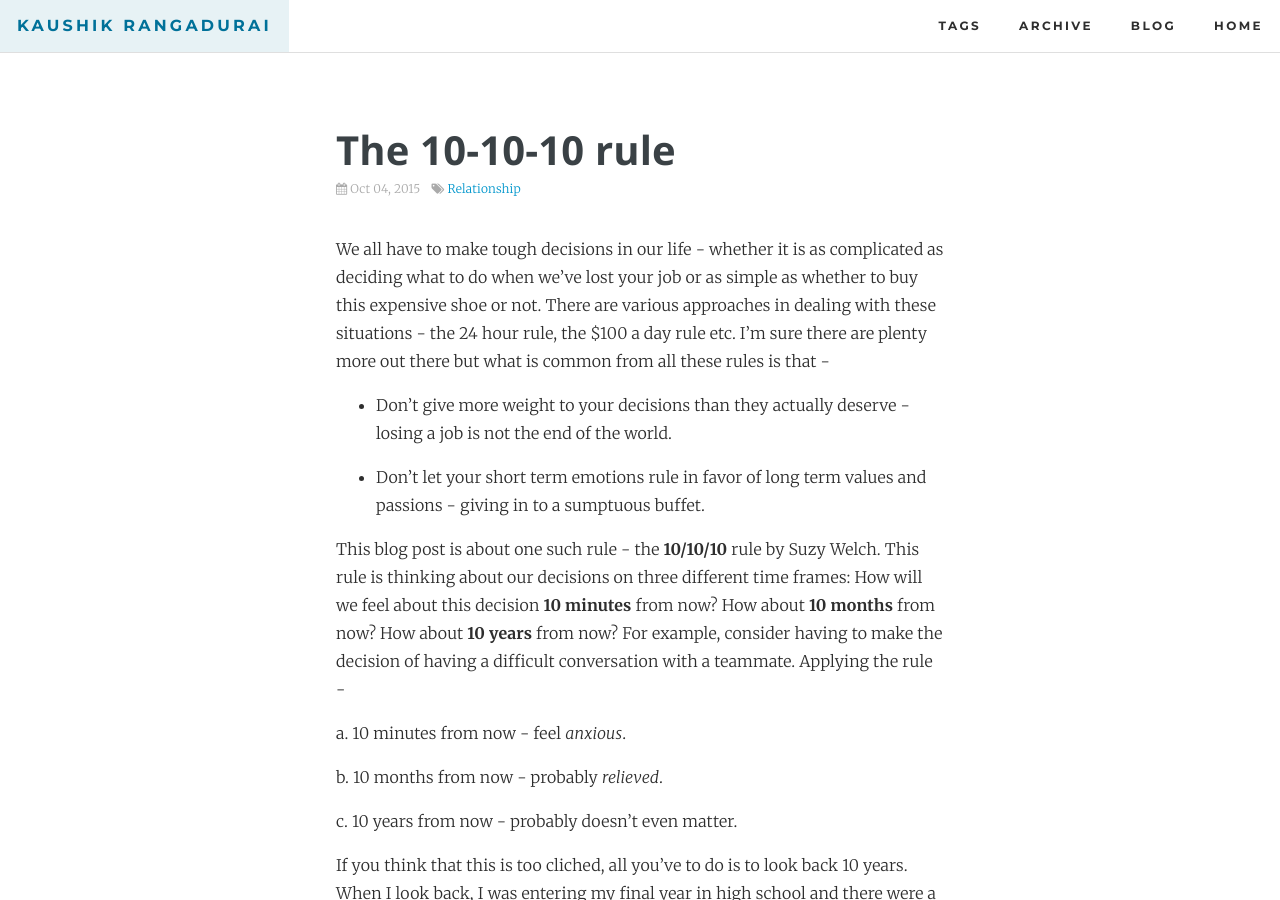
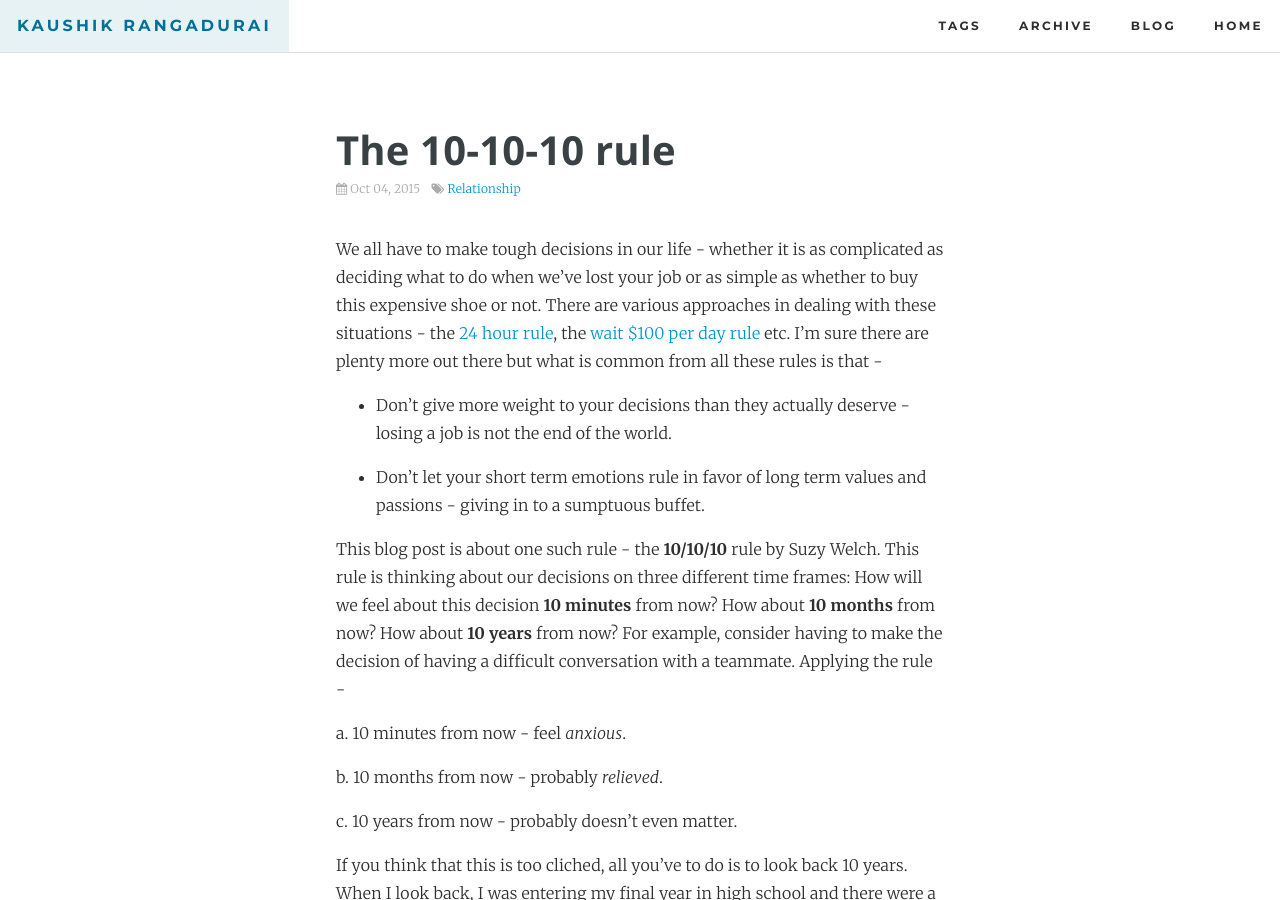
Before and after one commit to kaushik88/kaushik88.github.io, a Jekyll site: the page built from _posts/2015-10-04-the-10-10-10-rule.md, in a window 1280 px wide and 900 px high. Built offline with Jekyll 4.4.1, drawn with Linux system fonts in a browser that asks for light colours; comment, search, counter and statistics services are not loaded.

Commit message:
Add links 10 10 10 rule

```diff
--- a/_posts/2015-10-04-the-10-10-10-rule.md
+++ b/_posts/2015-10-04-the-10-10-10-rule.md
@@ -8,7 +8,7 @@ categories:
 thumbnail_path: blog/personal/10-10-10-rule.jpg
 ---
 
-We all have to make tough decisions in our life - whether it is as complicated as deciding what to do when we've lost your job or as simple as whether to buy this expensive shoe or not. There are various approaches in dealing with these situations - the 24 hour rule, the $100 a day rule etc. I'm sure there are plenty more out there but what is common from all these rules is that -
+We all have to make tough decisions in our life - whether it is as complicated as deciding what to do when we've lost your job or as simple as whether to buy this expensive shoe or not. There are various approaches in dealing with these situations - the [24 hour rule](http://kaushik88.github.io/blog/2015/04/24/the-24-hour-rule/), the [wait $100 per day rule](http://www.ncnblog.com/2008/04/23/the-100-a-day-rule-prevents-impulse-buying/) etc. I'm sure there are plenty more out there but what is common from all these rules is that -
 
 * Don't give more weight to your decisions than they actually deserve - losing a job is not the end of the world.
 
```
